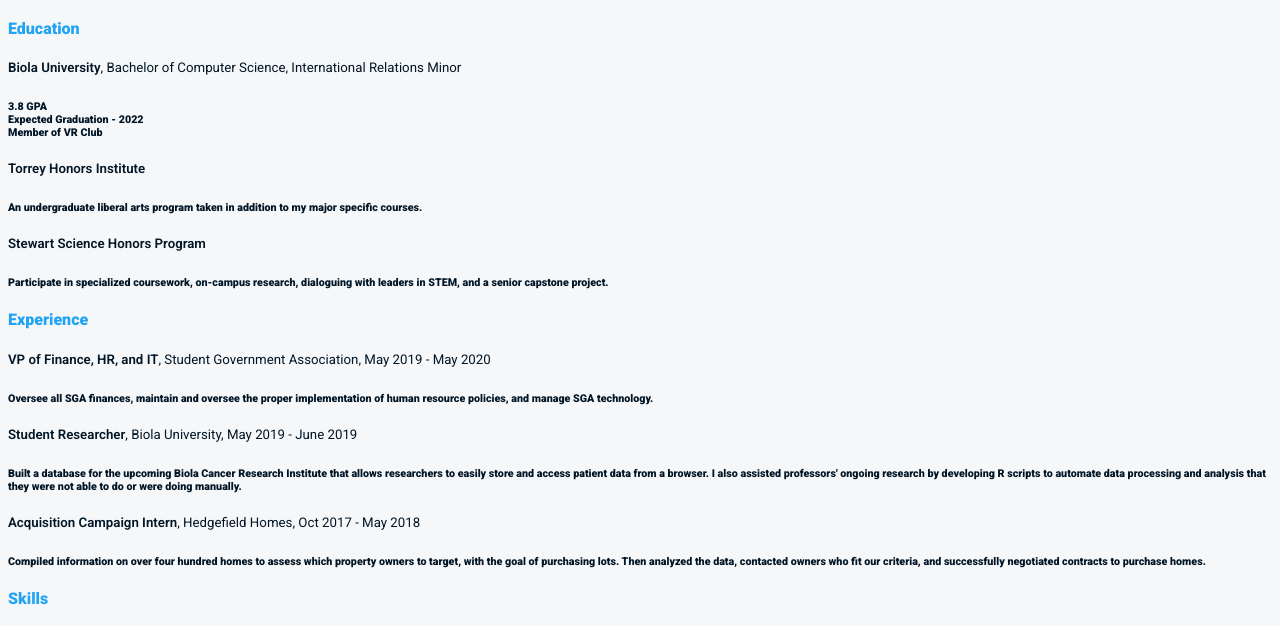
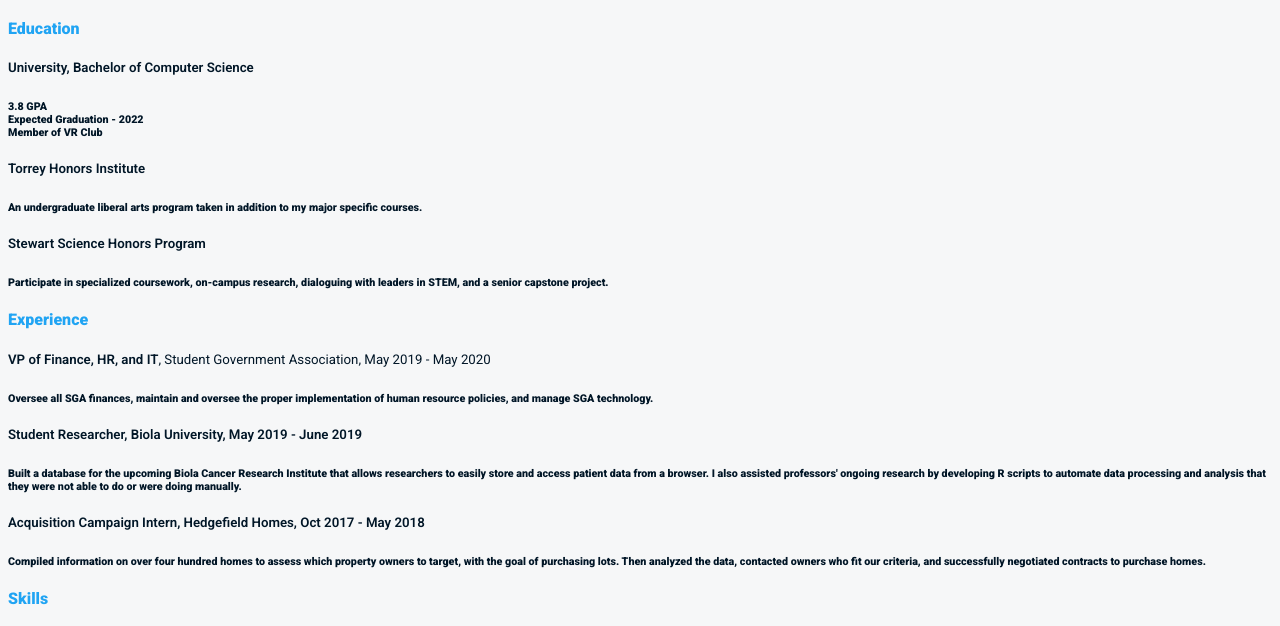
Before and after one commit to lsindhungowda/lsindhungowda.github.io, a plain HTML site: page index.html in a window 1280 px wide. Shown: the part 156-782 px from the top of the page. Drawn offline with Linux system fonts and the light colour scheme.

Commit message:
Update index.html

```diff
--- a/index.html
+++ b/index.html
@@ -64,7 +64,7 @@ h6 {
 			<!-- Education Section -->
 			<h4>Education</h4>
 
-			<h5>Biola University<span class="notBold">, Bachelor of Computer Science, International Relations Minor</span></h5>
+			<h5> University<span class="Bold">, Bachelor of Computer Science</span></h5>
 			<h6>3.8 GPA<br/>Expected Graduation - 2022<br/>Member of VR Club</h6>
 
 			<h5>Torrey Honors Institute</h5>
@@ -78,10 +78,10 @@ h6 {
 			<h5>VP of Finance, HR, and IT<span class="notBold">, Student Government Association, May 2019 - May 2020</span></h5>
 			<h6>Oversee all SGA finances, maintain and oversee the proper implementation of human resource policies, and manage SGA technology.</h6>
 
-			<h5>Student Researcher<span class="notBold">, Biola University, May 2019 - June 2019</span></h5>
+			<h5>Student Researcher<span class="Bold">, Biola University, May 2019 - June 2019</span></h5>
 			<h6>Built a database for the upcoming Biola Cancer Research Institute that allows researchers to easily store and access patient data from a browser. I also assisted professors' ongoing research by developing R scripts to automate data processing and analysis that they were not able to do or were doing manually.</h6>
 
-			<h5>Acquisition Campaign Intern<span class="notBold">, Hedgefield Homes, Oct 2017 - May 2018</span></h5>
+			<h5>Acquisition Campaign Intern<span class="Bold">, Hedgefield Homes, Oct 2017 - May 2018</span></h5>
 			<h6>Compiled information on over four hundred homes to assess which property owners to target, with the goal of purchasing lots. Then analyzed the data, contacted owners who fit our criteria, and successfully negotiated contracts to purchase homes.</h6>
 
 			<!-- Skills Section -->
```
